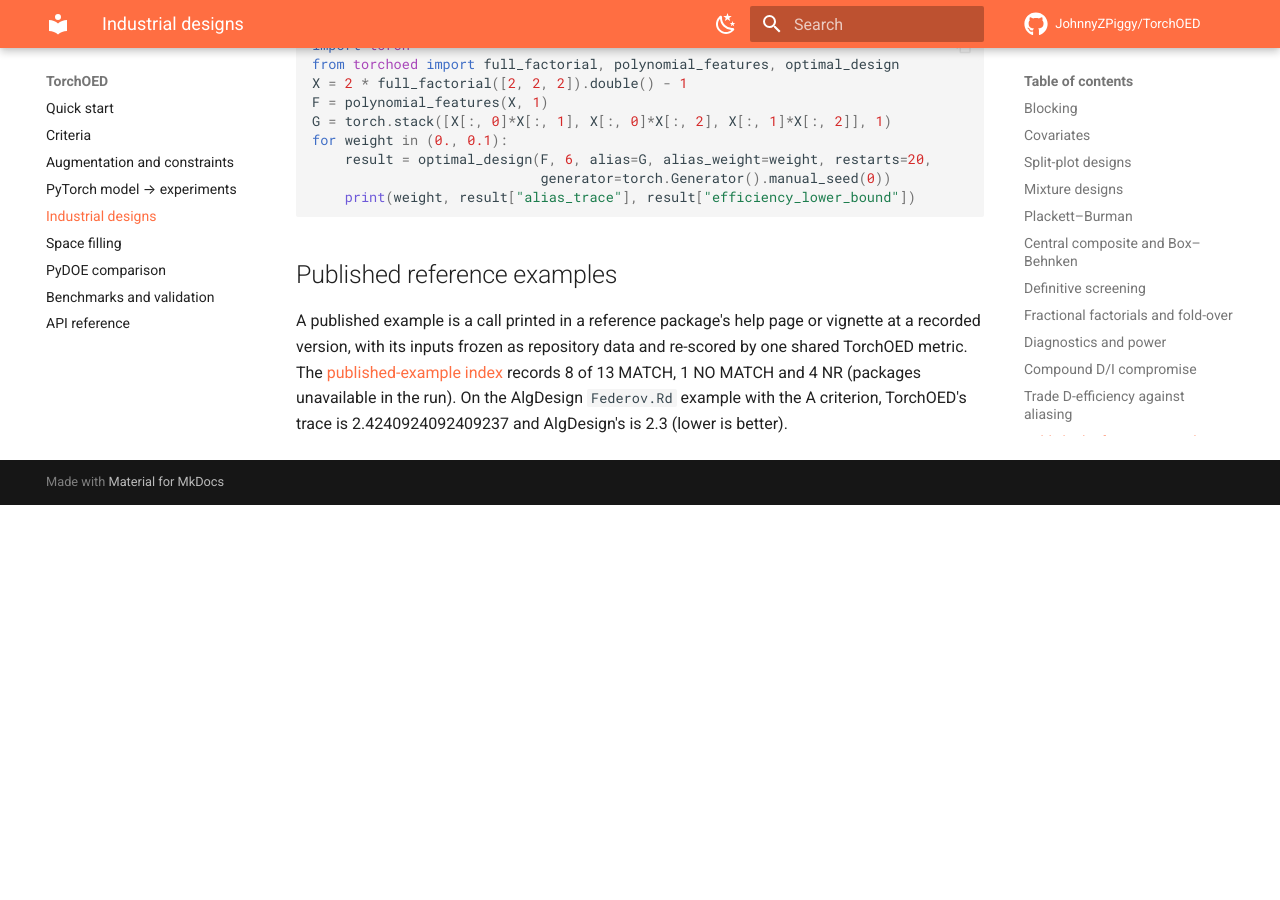
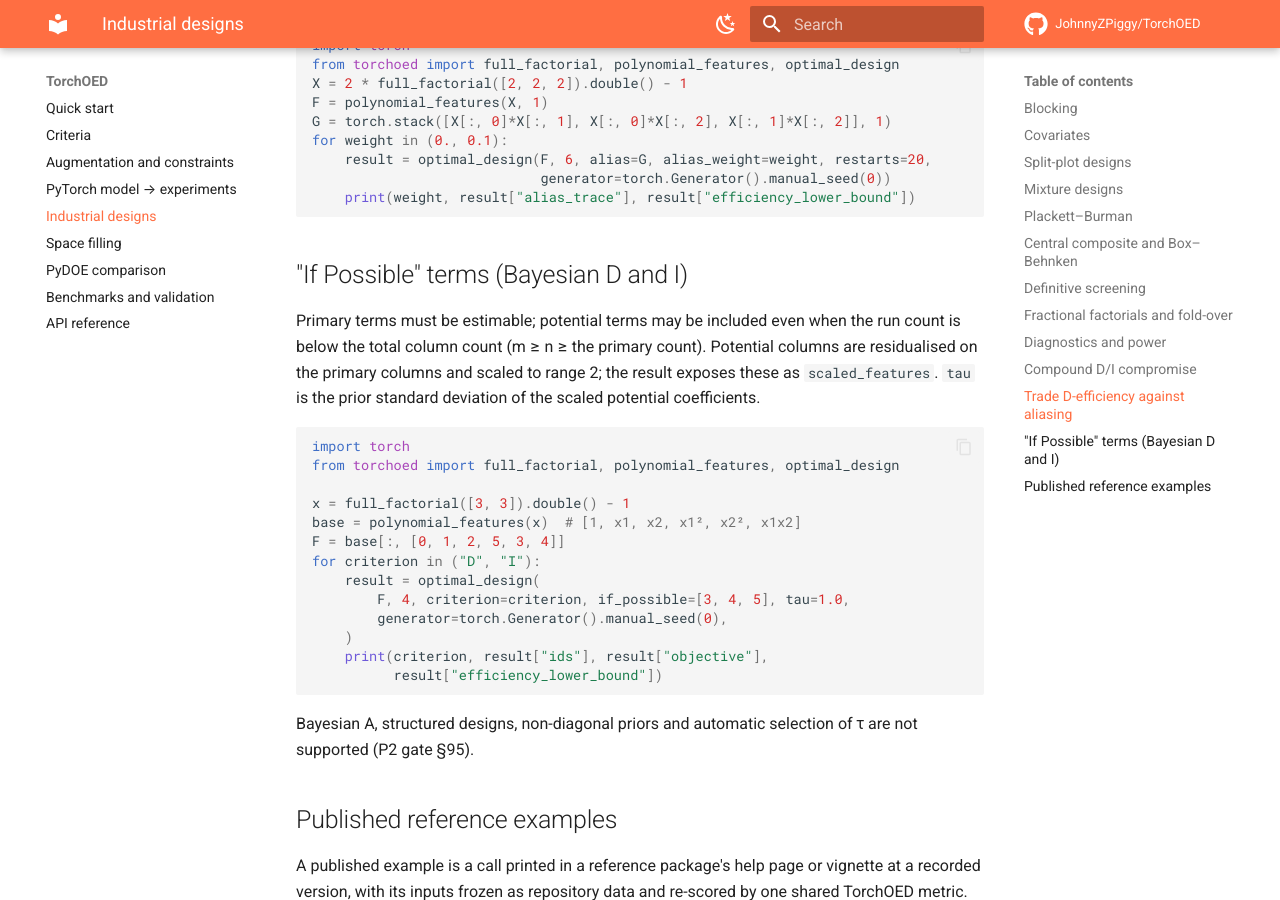
Before and after one commit to JohnnyZPiggy/TorchOED, an MkDocs documentation site: the page built from website/industrial.md, in a window 1280 px wide and 900 px high, scrolled down 5814 px. Built offline with MkDocs 1.6.1 and Material for MkDocs 9.7.7, drawn with Linux system fonts in a browser that asks for light colours; comment, search, counter and statistics services are not loaded; before the commit the page ends 6319 px from its top, so only the background shows below that.

Commit message:
docs: explain Bayesian If Possible terms (Refs #440) (#444)
* docs: explain Bayesian If Possible terms (Refs #440)

* docs: preserve existing UTF-8 text

````diff
--- a/website/industrial.md
+++ b/website/industrial.md
@@ -248,6 +248,28 @@ for weight in (0., 0.1):
     print(weight, result["alias_trace"], result["efficiency_lower_bound"])
 ```
 
+## "If Possible" terms (Bayesian D and I)
+
+Primary terms must be estimable; potential terms may be included even when the run count is below the total column count (m ≥ n ≥ the primary count). Potential columns are residualised on the primary columns and scaled to range 2; the result exposes these as `scaled_features`. `tau` is the prior standard deviation of the scaled potential coefficients.
+
+```python
+import torch
+from torchoed import full_factorial, polynomial_features, optimal_design
+
+x = full_factorial([3, 3]).double() - 1
+base = polynomial_features(x)  # [1, x1, x2, x1², x2², x1x2]
+F = base[:, [0, 1, 2, 5, 3, 4]]
+for criterion in ("D", "I"):
+    result = optimal_design(
+        F, 4, criterion=criterion, if_possible=[3, 4, 5], tau=1.0,
+        generator=torch.Generator().manual_seed(0),
+    )
+    print(criterion, result["ids"], result["objective"],
+          result["efficiency_lower_bound"])
+```
+
+Bayesian A, structured designs, non-diagonal priors and automatic selection of τ are not supported (P2 gate §95).
+
 ## Published reference examples
 
 A published example is a call printed in a reference package's help page or vignette at a recorded version, with its inputs frozen as repository data and re-scored by one shared TorchOED metric.
````
Also changed, not shown: CHANGELOG.md (+2 -0 lines).
